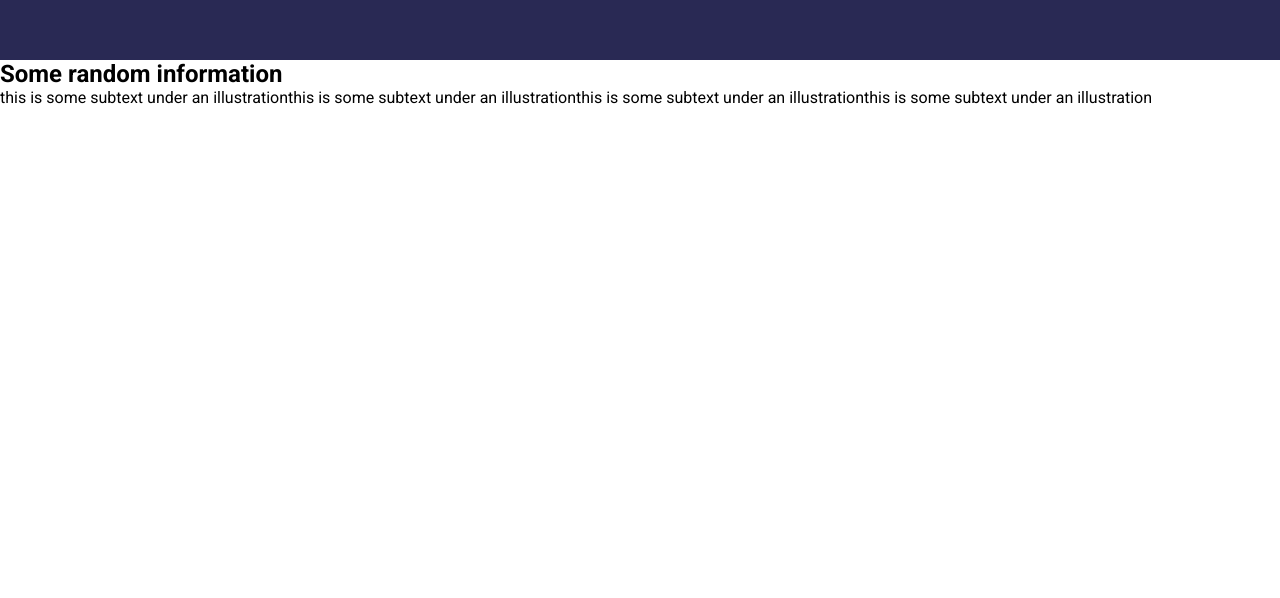
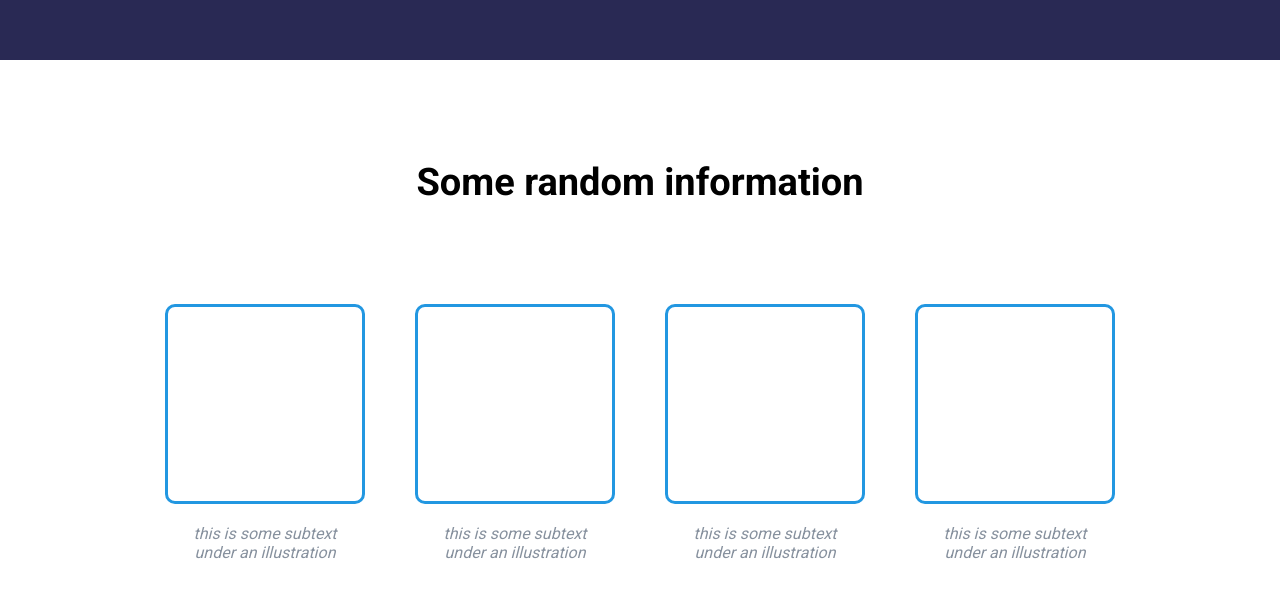
Before and after one commit to FranDeru/Landing-Page, a plain HTML site: page index.html in a window 1280 px wide. Shown: the part 660-1258 px from the top of the page. Before the commit the page ends 800 px from the top, so only its background shows below. Drawn offline with Linux system fonts and the light colour scheme.

Commit message:
ajout du style dans la section "main"

```diff
--- a/index.html
+++ b/index.html
@@ -28,20 +28,20 @@
     </div>
     <div class="main">
         <h2>Some random information</h2>
-        <div class="flex-container">
-            <div class="illustration">
+        <div class="flex-container illustration-block">
+            <div class="illustration flex-container">
                 <div class="illustration-placeholder"></div>
                 <p>this is some subtext under an illustration</p>
             </div>
-            <div class="illustration">
+            <div class="illustration flex-container">
                 <div class="illustration-placeholder"></div>
                 <p>this is some subtext under an illustration</p>
             </div>
-            <div class="illustration">
+            <div class="illustration flex-container">
                 <div class="illustration-placeholder"></div>
                 <p>this is some subtext under an illustration</p>
             </div>
-            <div class="illustration">
+            <div class="illustration flex-container">
                 <div class="illustration-placeholder"></div>
                 <p>this is some subtext under an illustration</p>
             </div>
--- a/style.css
+++ b/style.css
@@ -94,3 +94,38 @@ li > a:hover {
     color: var(--columbia-blue);
     transition: 0.4s ease-in-out;
 }
+
+.main {
+    height: 80vh;
+    background: var(--white);
+    text-align: center;
+}
+
+.main > h2 {
+    font-size: 38px;
+    margin: 100px;
+}
+
+.illustration-placeholder {
+    height: 200px;
+    width: 200px;
+    border: 3px solid var(--columbia-blue);
+    border-radius: 10px;
+}
+
+.illustration-block {
+    justify-content: center;
+    gap: 100px;
+}
+
+.illustration {
+    align-items: center;
+    flex-direction: column;
+    width: 150px;
+}
+
+.illustration > p {
+    color: var(--cadet-gray);
+    margin-top: 20px;
+    font-style: italic;
+}
```
